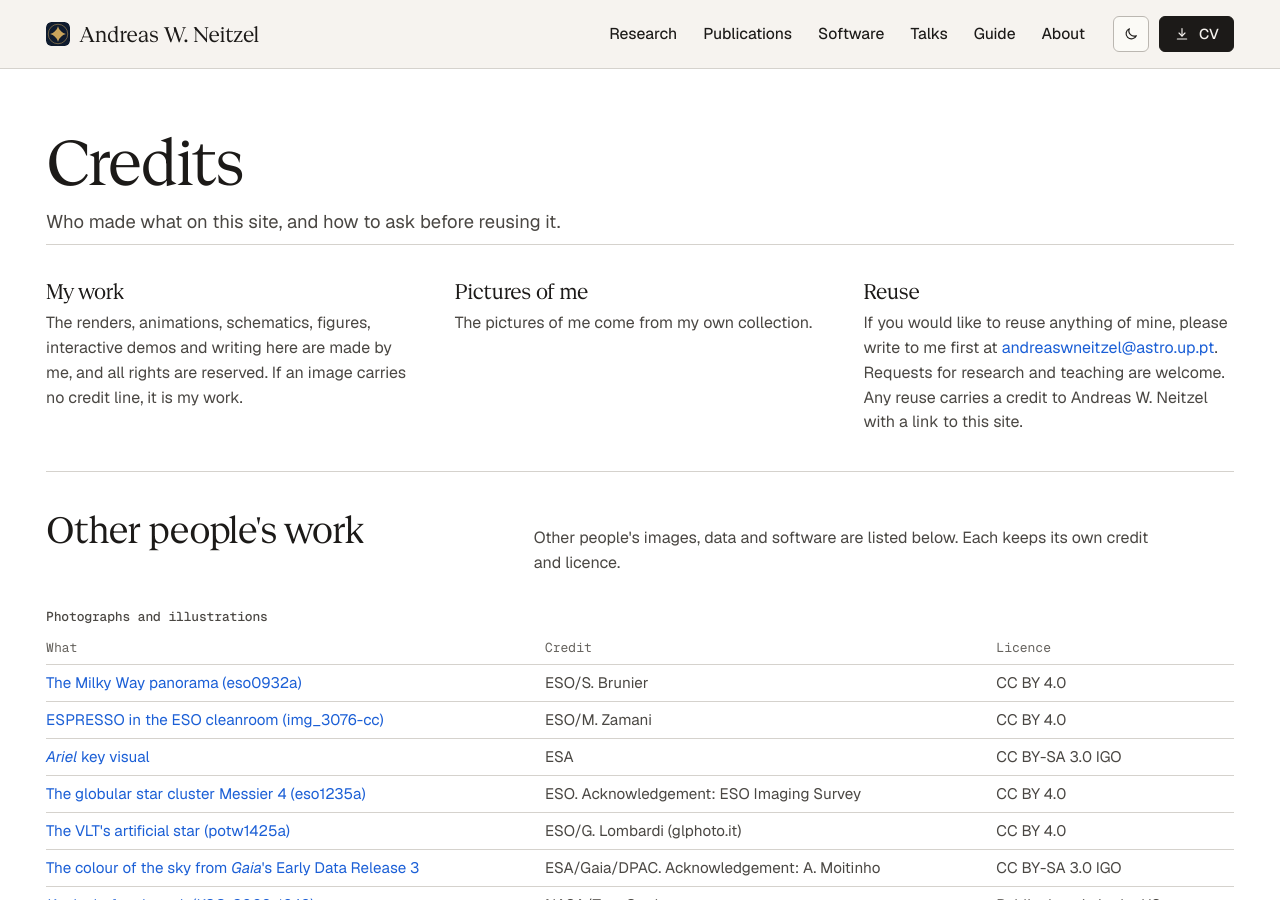
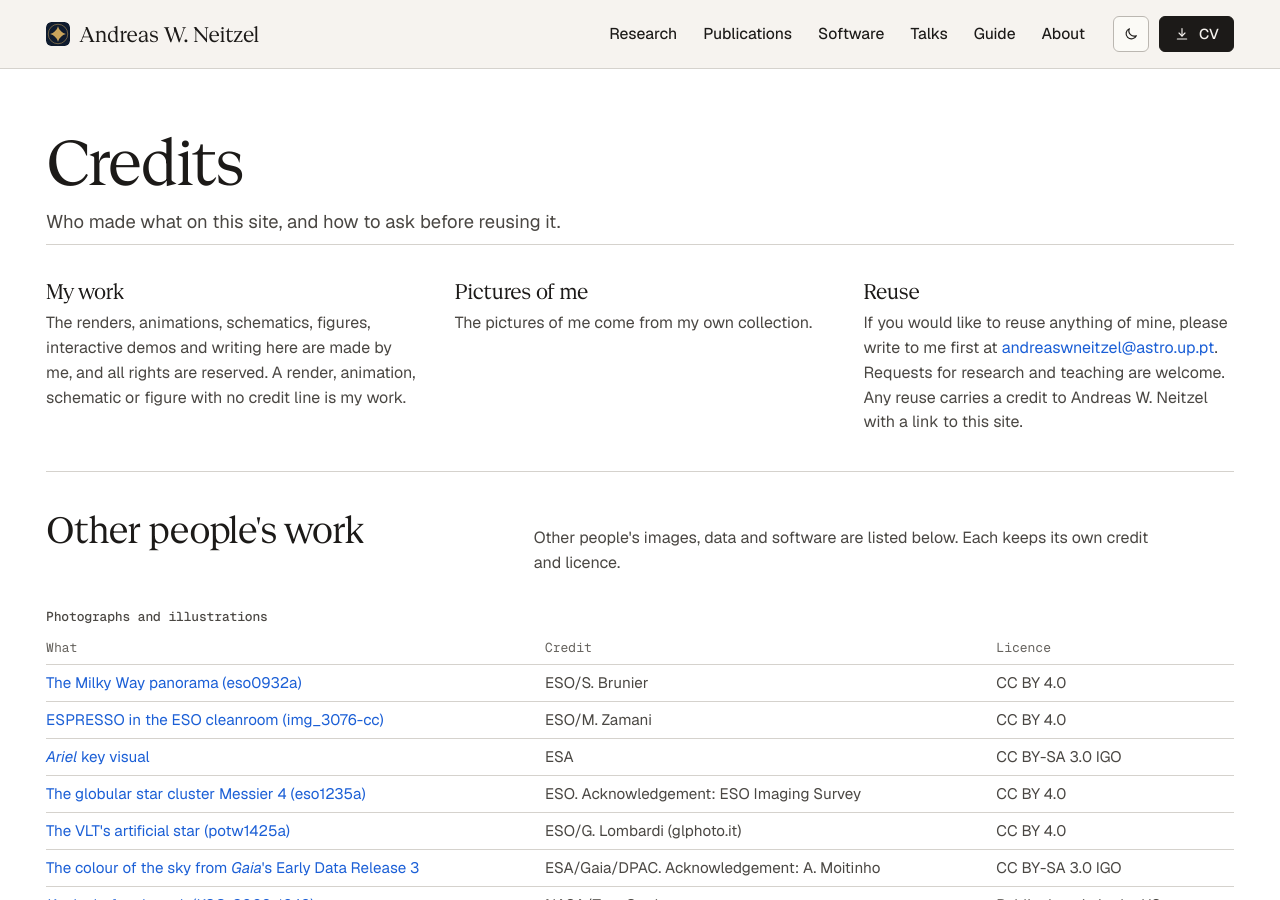
Before and after one commit to AndreasWNeitzel/AndreasWNeitzel.github.io, a Jekyll site: the page built from _pages/credits.md, in a window 1280 px wide and 900 px high. Built offline with Jekyll 4.4.1, drawn with Linux system fonts in a browser that asks for light colours.

Commit message:
Narrow the credits rule and describe the guide still

```diff
--- a/_data/copy.yml
+++ b/_data/copy.yml
@@ -242,7 +242,7 @@
   footer: "The renders, animations, figures and text on this site are my own work, all rights reserved."
   footer_link: "Credits and reuse"
   lede: "Who made what on this site, and how to ask before reusing it."
-  own: "The renders, animations, schematics, figures, interactive demos and writing here are made by me, and all rights are reserved. If an image carries no credit line, it is my work."
+  own: "The renders, animations, schematics, figures, interactive demos and writing here are made by me, and all rights are reserved. A render, animation, schematic or figure with no credit line is my work."
   pictures: "The pictures of me come from my own collection."
   thirdparty: "Other people's images, data and software are listed below. Each keeps its own credit and licence."
   reuse: "If you would like to reuse anything of mine, please write to me first at {email}. Requests for research and teaching are welcome. Any reuse carries a credit to Andreas W. Neitzel with a link to this site."
```
Also changed, not shown: _pages/guide.md (+1 -1 lines).
